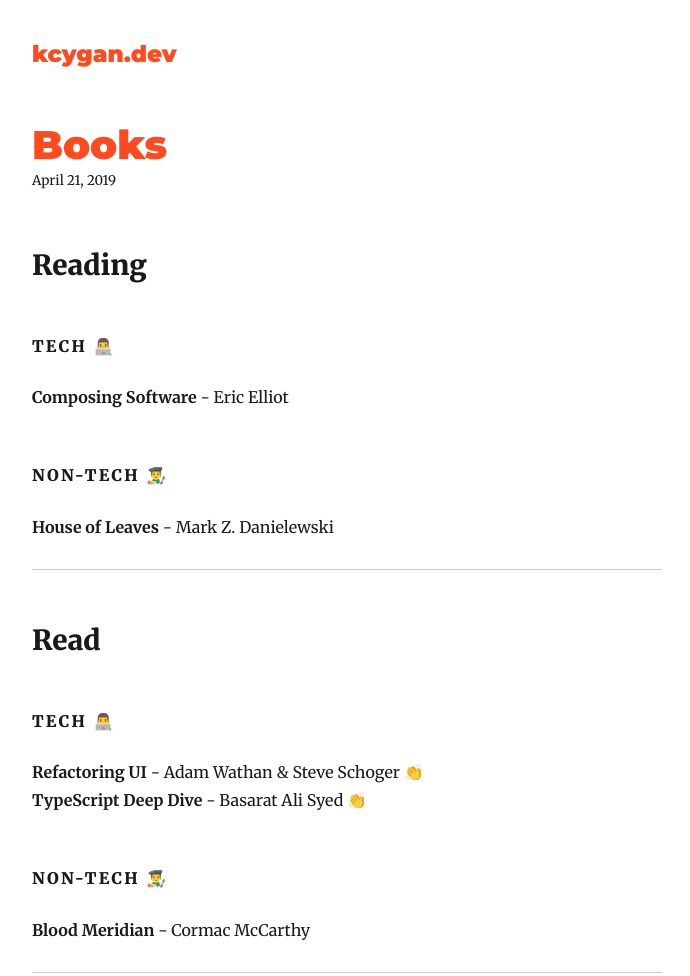
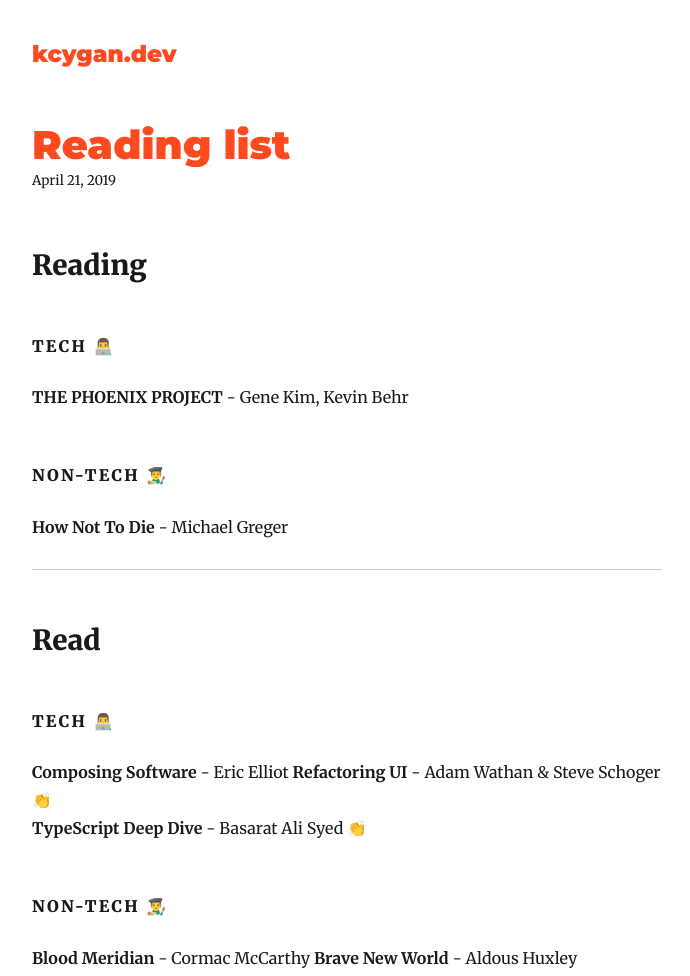
Before and after one commit to kcvgan/kcygan.dev, a Gatsby site: page /books/ in a window 1280 px wide. Shown: the top 976 px of the page, without its empty margins (293-983 px from the left). Built offline with nearby package versions, Linux system fonts and the light colour scheme; Gatsby itself is replaced by a stand-in of ours; some packages are replaced by stand-ins of ours.

Commit message:
Updated books.

```diff
--- a/content/blog/books/index.md
+++ b/content/blog/books/index.md
@@ -1,21 +1,23 @@
 ---
-title: Books
+title: Reading list
 date: "2019-04-21"
-description: "Books I've read and am currently reading."
+description: "My personal reading list and books I'm reading at the moment."
 ---
 
 ## Reading
 #### Tech 👨‍💻
-__Composing Software__ - Eric Elliot
+__THE PHOENIX PROJECT__ - Gene Kim, Kevin Behr
 
 #### Non-tech 👨‍🎨
-__House of Leaves__ - Mark Z. Danielewski
+__How Not To Die__ - Michael Greger
 
 ---
 ## Read
 #### Tech 👨‍💻
+__Composing Software__ - Eric Elliot
 __Refactoring UI__ - Adam Wathan & Steve Schoger 👏
 __TypeScript Deep Dive__ - Basarat Ali Syed 👏
 
 #### Non-tech 👨‍🎨
 __Blood Meridian__ - Cormac McCarthy
+__Brave New World__ - Aldous Huxley
```
